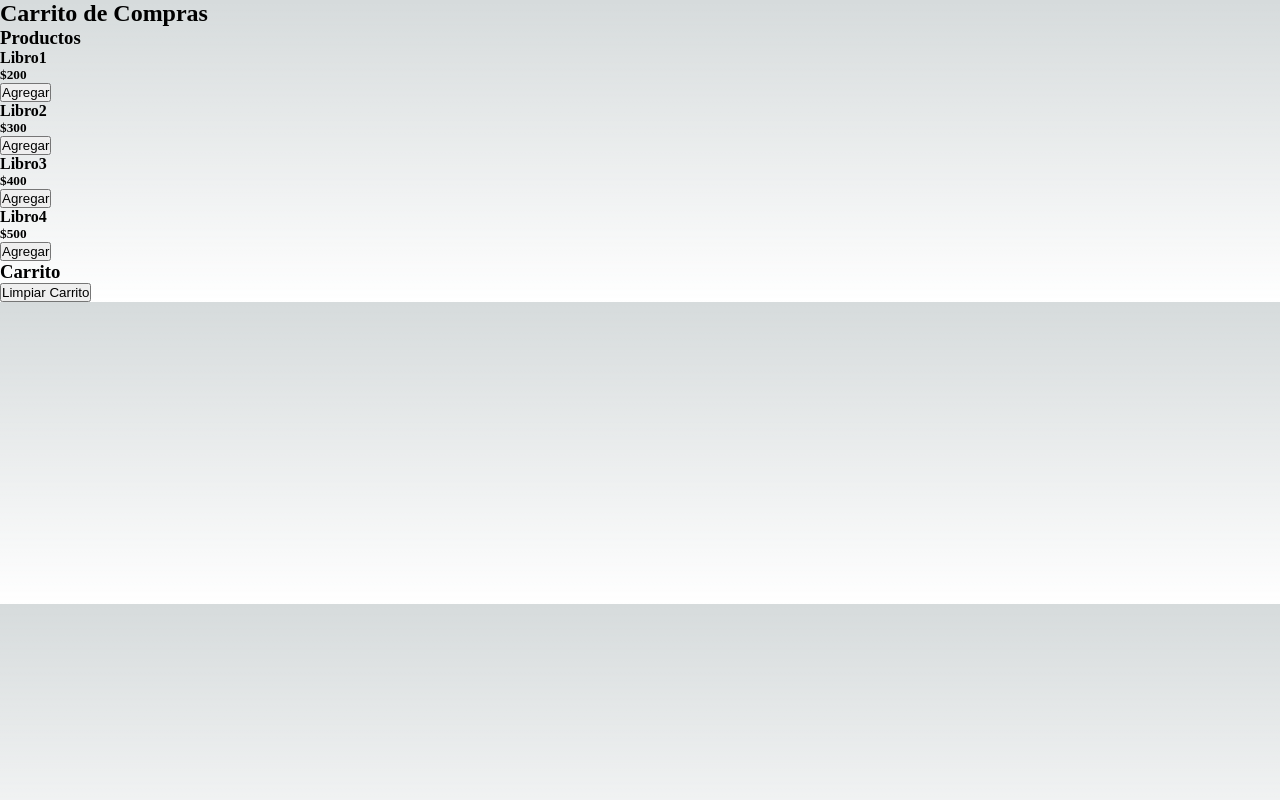
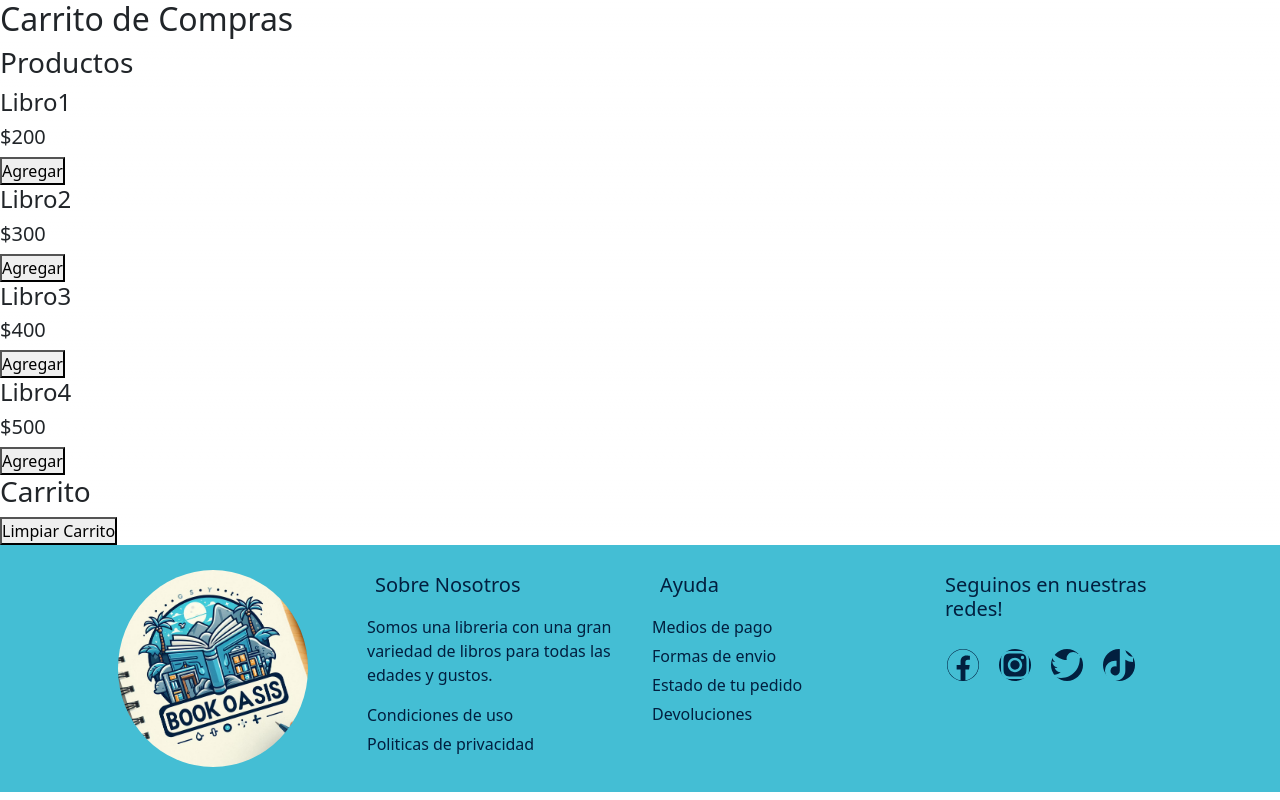
Before and after one commit to LeTrigo/Proyecto-React, a Next.js app: page / in a window 1280 px wide. Built offline with nearby package versions, Linux system fonts and the light colour scheme.

Commit message:
se agrego el footer a la pagina

```diff
--- /dev/null
+++ b/src/pages/components/footer/Footer.js
@@ -0,0 +1,81 @@
+
+import { Container, Row, Col } from 'react-bootstrap';
+import 'bootstrap/dist/css/bootstrap.min.css';
+
+import SocialIcons from './SocialIcons';
+
+
+const Footer = () => {
+    return (
+        <>
+            <footer>
+                <Container>
+                    <Row>
+                        <Col className='d-flex justify-content-center' md={3}>
+                            <img src='./Logo.jpeg'></img>
+
+                        </Col>
+                        <Col md={3}>
+                            <h5 className='p-2'>Sobre Nosotros</h5>
+                            <p>Somos una libreria con una gran variedad de libros para todas las edades y gustos.</p>
+                            <ul className='list-unstyled'>
+                                <li>Condiciones de uso</li>
+                                <li>Politicas de privacidad</li>
+                            </ul>
+                        </Col>
+                        <Col md={3}>
+                            <h5 className='p-2'>Ayuda</h5>
+                            <ul className='list-unstyled'>
+                                <li>Medios de pago</li>
+                                <li>Formas de envio</li>
+                                <li>Estado de tu pedido</li>
+                                <li>Devoluciones</li>
+                            </ul>
+
+
+                        </Col>
+                        <Col md={3}>
+                            <h5 className='p-2'>Seguinos en nuestras redes!</h5>
+                            <SocialIcons />
+
+
+
+                        </Col>
+
+
+                    </Row>
+
+                </Container>
+
+            </footer>
+
+
+            <style jsx>{`
+                    footer{
+                        background-color: #44BED4;
+                        color: #021F3F;
+                        padding: 20px 0;
+                    }
+                    img {
+                    height: auto;
+                    width: 200px;
+                    border-radius: 50%;
+                    padding: 5px;
+                    object-fit: cover;
+                    }
+                    h5 {
+                    margin-bottom: 10px;
+                    }
+                    li{
+                        cursor:pointer;
+                        margin-bottom: 5px;
+                    }
+
+
+                `}</style>
+
+        </>
+    )
+}
+
+export default Footer
--- /dev/null
+++ b/src/pages/components/footer/SocialIcons.js
@@ -0,0 +1,40 @@
+import { FaFacebook, FaInstagram, FaTwitter, FaTiktok } from "react-icons/fa";
+
+
+
+const SocialIcons = () => {
+    return (
+        <>
+            <div>
+                <button><FaFacebook /></button>
+                <button><FaInstagram /></button>
+                <button><FaTwitter /></button>
+                <button><FaTiktok /></button>
+            </div>
+
+
+            <style jsx>{`
+                div{
+                    display:flex;
+
+                }
+                button{
+                    background-color: #021F3F;
+                    color: #44BED4;
+                    heigth: 24px;
+                    font-size: 2rem;
+                    border-radius:50%;
+                    border:none;
+                    display:flex;
+                    justify-content:center;
+                    align-content: center;
+                    cursor:pointer;
+                    margin:10px;
+                }
+
+            `}</style>
+        </>
+    )
+}
+
+export default SocialIcons
--- a/src/pages/index.js
+++ b/src/pages/index.js
@@ -1,9 +1,13 @@
 import Cart from "./components/Cart";
+import Footer from "./components/footer/Footer";
+import SocialIcons from "./components/footer/SocialIcons";
 
 export default function Home() {
   return (
     <>
       <Cart />
+
+      <Footer />
     </>
   );
 }
```
